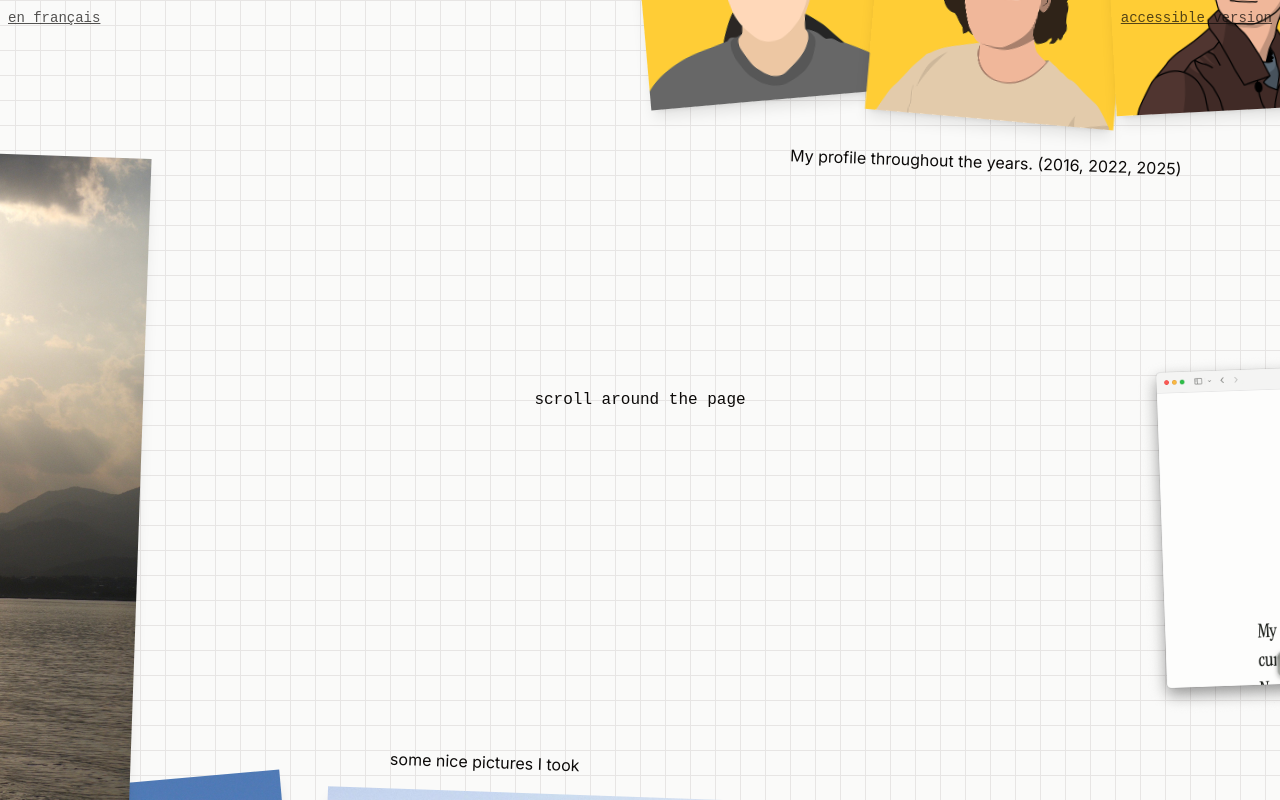
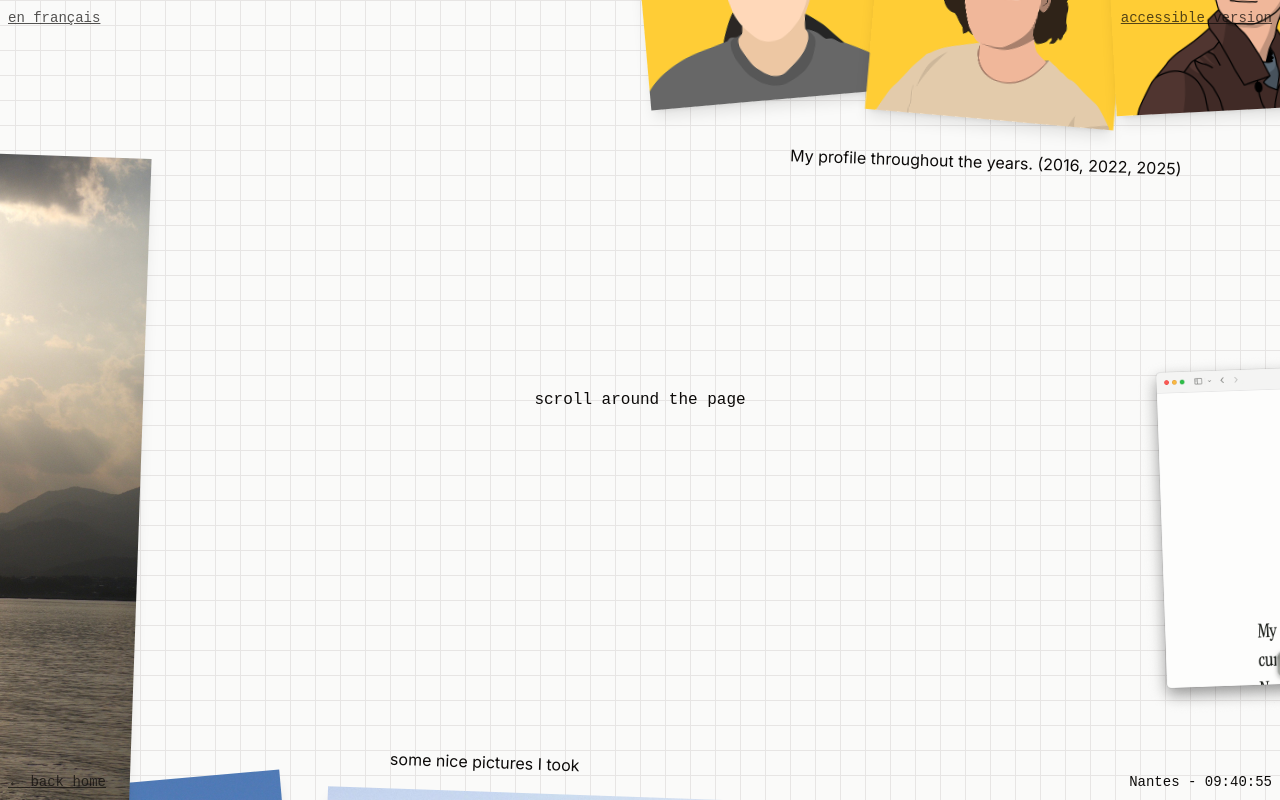
Before and after one commit to lemathurin/portfolio, a Next.js app: page /en/canvas in a window 1280 px wide. Built offline with nearby package versions, Linux system fonts and the light colour scheme; a web font is replaced by a local one.

Commit message:
Added footer

```diff
--- a/src/app/[locale]/canvas/page.tsx
+++ b/src/app/[locale]/canvas/page.tsx
@@ -4,6 +4,7 @@ import Image from "next/image";
 import Canvas from "@/components/Canvas";
 import Link from "next/link";
 import LanguageToggle from "@/components/LanguageToggle";
+import Clock from "@/components/Clock";
 
 export default function CanvasPage() {
   return (
@@ -179,6 +180,16 @@ export default function CanvasPage() {
           </Link>
         </section>
       </Canvas>
+      <footer className="bg-primary fixed right-0 bottom-0 left-0 z-40 flex w-full items-center justify-between gap-4 p-2 dark:mix-blend-difference">
+        <Link
+          href="/"
+          className="cursor-pointer font-mono text-sm underline opacity-70 hover:no-underline hover:opacity-100"
+        >
+          <span style={{ fontFamily: "system-ui, Arial, sans-serif" }}>←</span>{" "}
+          back home
+        </Link>
+        <Clock />
+      </footer>
     </>
   );
 }
```
